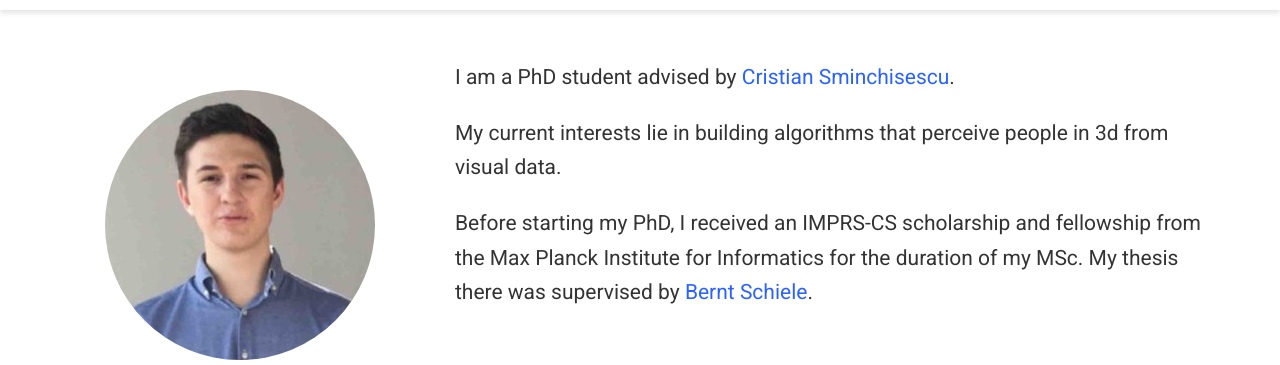
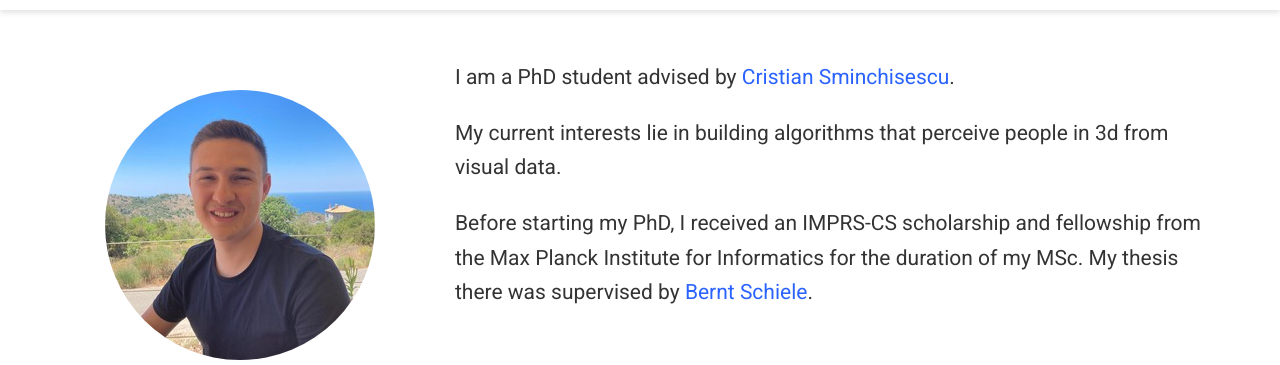
Before and after one commit to mihaifieraru/mihaifieraru.github.io, a plain HTML site: page index.html in a window 1280 px wide. Shown: the part 60-425 px from the top of the page. Drawn offline with nearby package versions, Linux system fonts and the light colour scheme; some packages are replaced by stand-ins of ours; some icons are missing.

Commit message:
change of avatar

```diff
--- a/index.html
+++ b/index.html
@@ -546,7 +546,7 @@
 
 
 
-      <img class="avatar avatar-circle" src="/author/mihai-fieraru/avatar_hu14c0bab682a30468bdbd7d2824866c76_16046_270x270_fill_q90_lanczos_center.jpg" alt="Mihai Fieraru">
+      <img class="avatar avatar-circle" src="/author/mihai-fieraru/avatar_hu3391912b1c9d8b34821a6628da4497e7_102992_270x270_fill_q90_lanczos_center.jpg" alt="Mihai Fieraru">
 
 
       <div class="portrait-title">
```
Also changed, not shown: author/mihai-fieraru/avatar.jpg, author/mihai-fieraru/avatar_hu3391912b1c9d8b34821a6628da4497e7_102992_270x270_fill_q90_lanczos_center.jpg (added).
